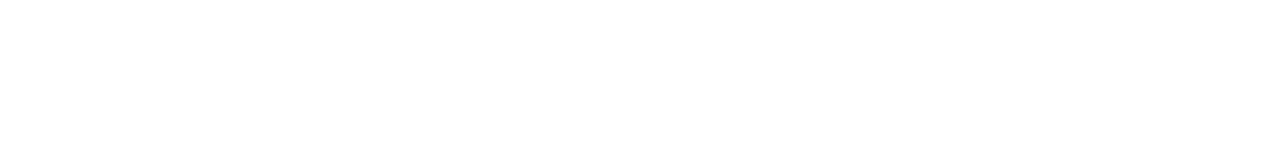
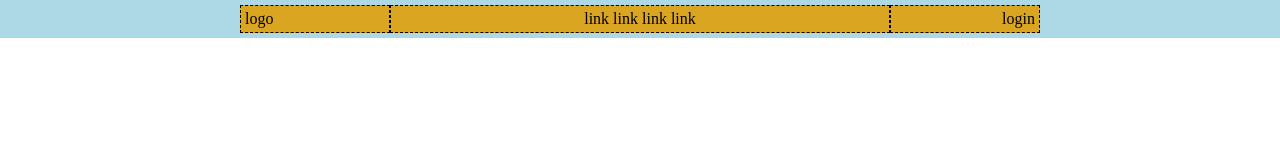
Before and after one commit to FedericaSidoti/htmlcss-struttura-discord, a plain HTML site: page index.html in a window 1280 px wide. Drawn offline with Linux system fonts and the light colour scheme.

Commit message:
FEATURE- Header structure and style

```diff
--- a/css/style.css
+++ b/css/style.css
@@ -8,3 +8,52 @@
 img {
     max-width: 100%;
 }
+
+/*DEBUG*/
+.debug .body {
+    display: flex;
+    flex-direction: column;
+    min-height: 100% vh;
+}
+
+.debug .header {
+    background-color: #add8e6;
+    min-height: 30px;
+    padding: 5px;
+}
+
+.debug .container {
+    margin: 0 auto;
+    max-width: 800px;
+}
+
+.row {
+    background-color: #daa520;
+    min-height: 20px;
+    display: flex;
+    flex-wrap: wrap;
+}
+
+.col-fixed {
+    border: 1px black dashed;
+    flex-basis: 150px;
+    padding: 4px;
+}
+
+.col-grow {
+    border: 1px black dashed;
+    flex-grow: 1;
+    padding: 4px;
+}
+
+.logo {
+    text-align: left;
+}
+
+.login {
+    text-align: right;
+}
+
+.link {
+    text-align: center;
+}
--- a/index.html
+++ b/index.html
@@ -6,7 +6,21 @@
     <title>Document</title>
     <link rel="stylesheet" href="./css/style.css">
 </head>
-<body>
-
+<body class="body debug">
+    <header class="header">
+        <div class="container">
+            <div class="row">
+                <div class="col-fixed">
+                    <p class="logo">logo</p>
+                </div>
+                <div class="col-grow">
+                    <p class="link">link link link link </p>
+                </div>
+                <div class="col-fixed">
+                    <p class="login">login</p>
+                </div>
+            </div>
+        </div>
+    </header>
 </body>
 </html>
```
